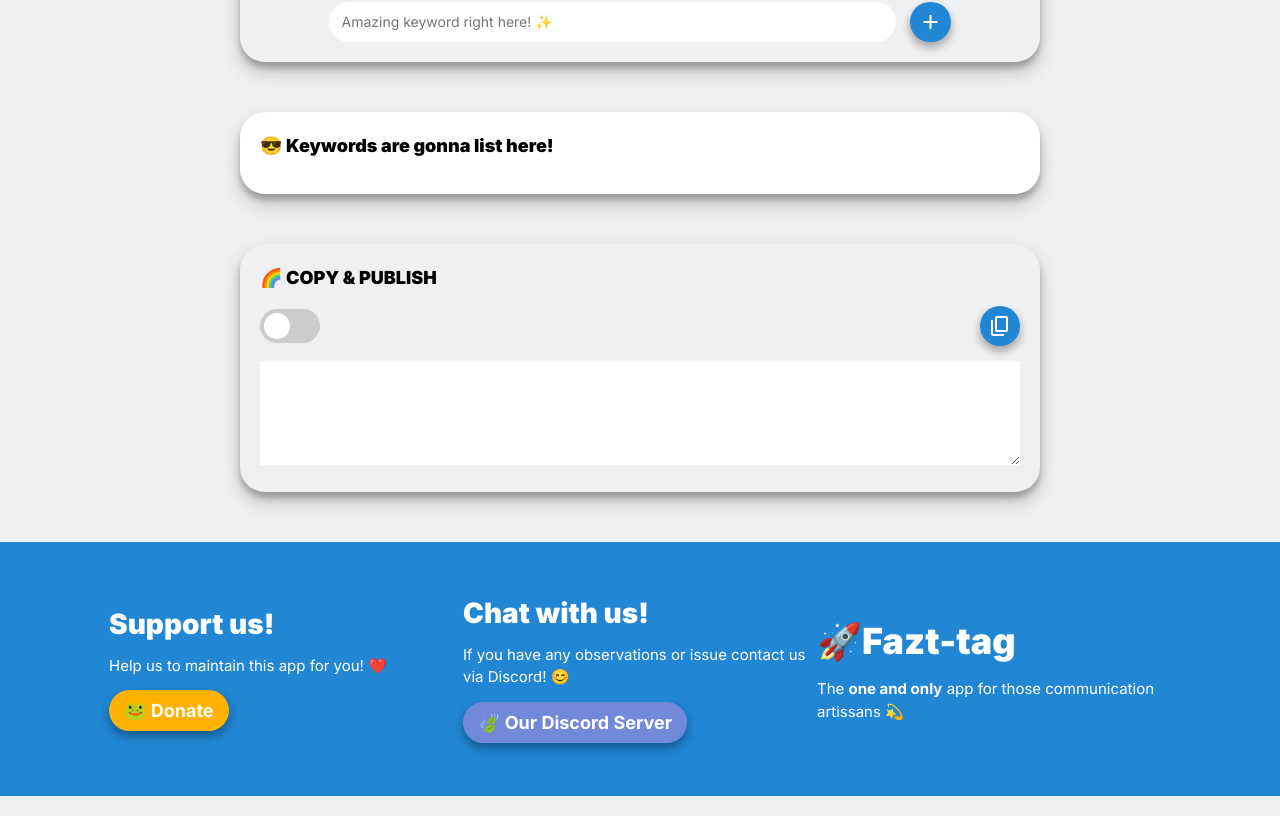
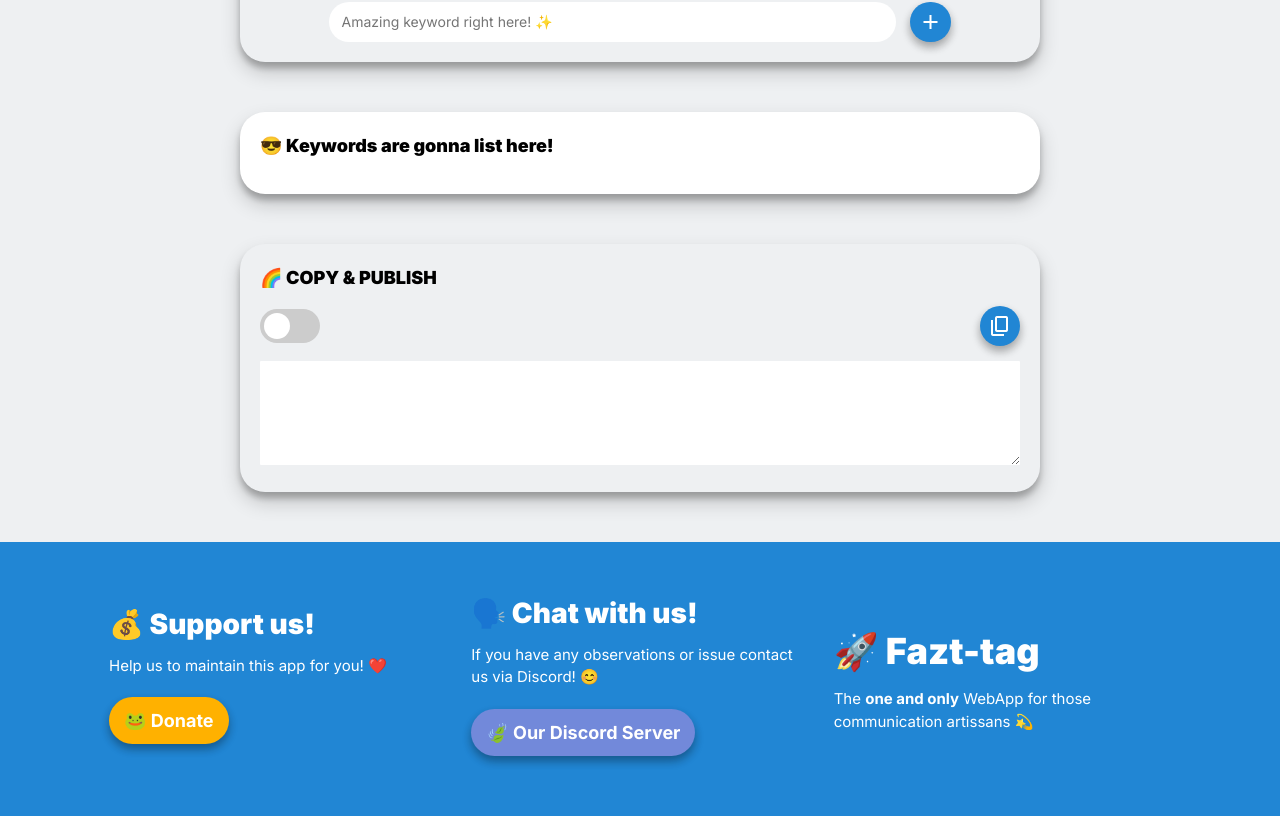
Before and after one commit to Shapdoo/fazt-tag, a React (Vite) app: page / in a window 1280 px wide. Shown: the part 306-1122 px from the top of the page. Built offline with nearby package versions, Linux system fonts and the light colour scheme.

Commit message:
last update

```diff
--- a/src/components/Footer/Footer.tsx
+++ b/src/components/Footer/Footer.tsx
@@ -2,7 +2,7 @@ export default function Footer() {
   return (
     <div className="footer-content contenedor">
       <div className="support">
-        <h3 className="support-title">Support us!</h3>
+        <h3 className="support-title">💰 Support us!</h3>
         <p>Help us to maintain this app for you! ❤️</p>
         <div className="wrapper-button">
           <a href="#" className="btn btn-support shadow">
@@ -12,7 +12,7 @@ export default function Footer() {
       </div>
 
       <div className="socials">
-        <h3 className="support-title">Chat with us!</h3>
+        <h3 className="support-title">🗣️ Chat with us!</h3>
         <p className="">
           If you have any observations or issue contact us via Discord! 😊
         </p>
@@ -25,9 +25,9 @@ export default function Footer() {
       </div>
 
       <div className="brand">
-        <h2 className="support-title">🚀Fazt-tag</h2>
+        <h2 className="support-title">🚀 Fazt-tag</h2>
         <p>
-          The <strong>one and only</strong> app for those communication
+          The <strong>one and only</strong> WebApp for those communication
           artissans 💫
         </p>
       </div>
--- a/src/index.css
+++ b/src/index.css
@@ -58,6 +58,11 @@ img {
   max-width: 100%;
   display: block;
   height: auto;
+}
+
+a{
+  display: block;
+  text-decoration: none;
 }
 
 /* UTILITIES */
@@ -351,6 +356,7 @@ input:checked + .slider {
     text-align: left;
     display: grid;
     grid-template-columns: repeat(3, 1fr);
+    gap: 2.5rem;
   }
 
   .footer-content:nth-child(1) {
@@ -362,8 +368,7 @@ input:checked + .slider {
 }
 
 .support,
-.socials,
-.brand {
+.socials {
   margin-bottom: 2rem;
 }
 
@@ -390,11 +395,14 @@ input:checked + .slider {
   font-size: 1.8rem;
   margin-top: 1rem;
   padding: 1rem;
+  display: grid;
+  place-items: center;
 }
 
 @media (min-width: 768px) {
   .wrapper-button {
     padding-left: 0;
+    place-items: flex-start;;
   }
 }
 
```
